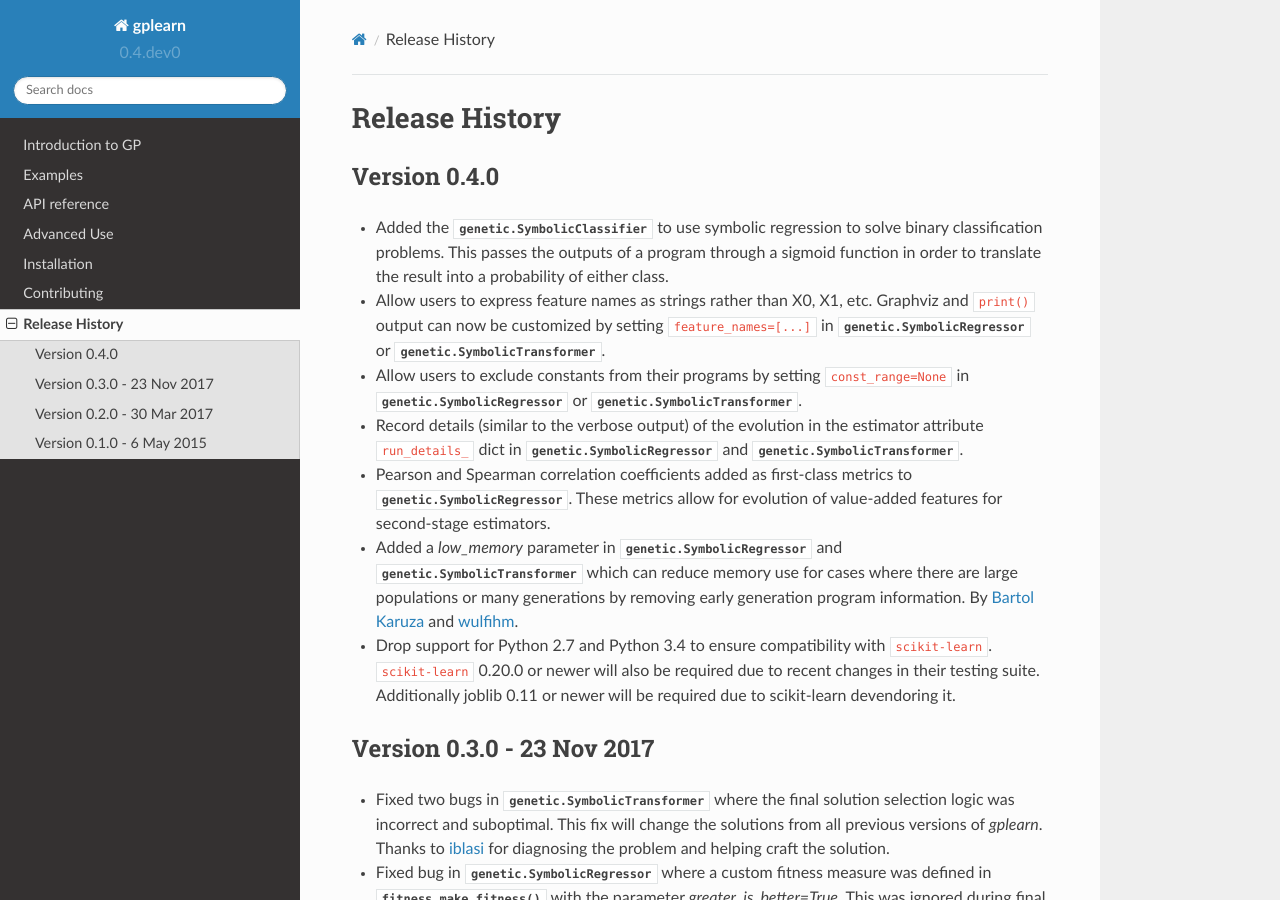
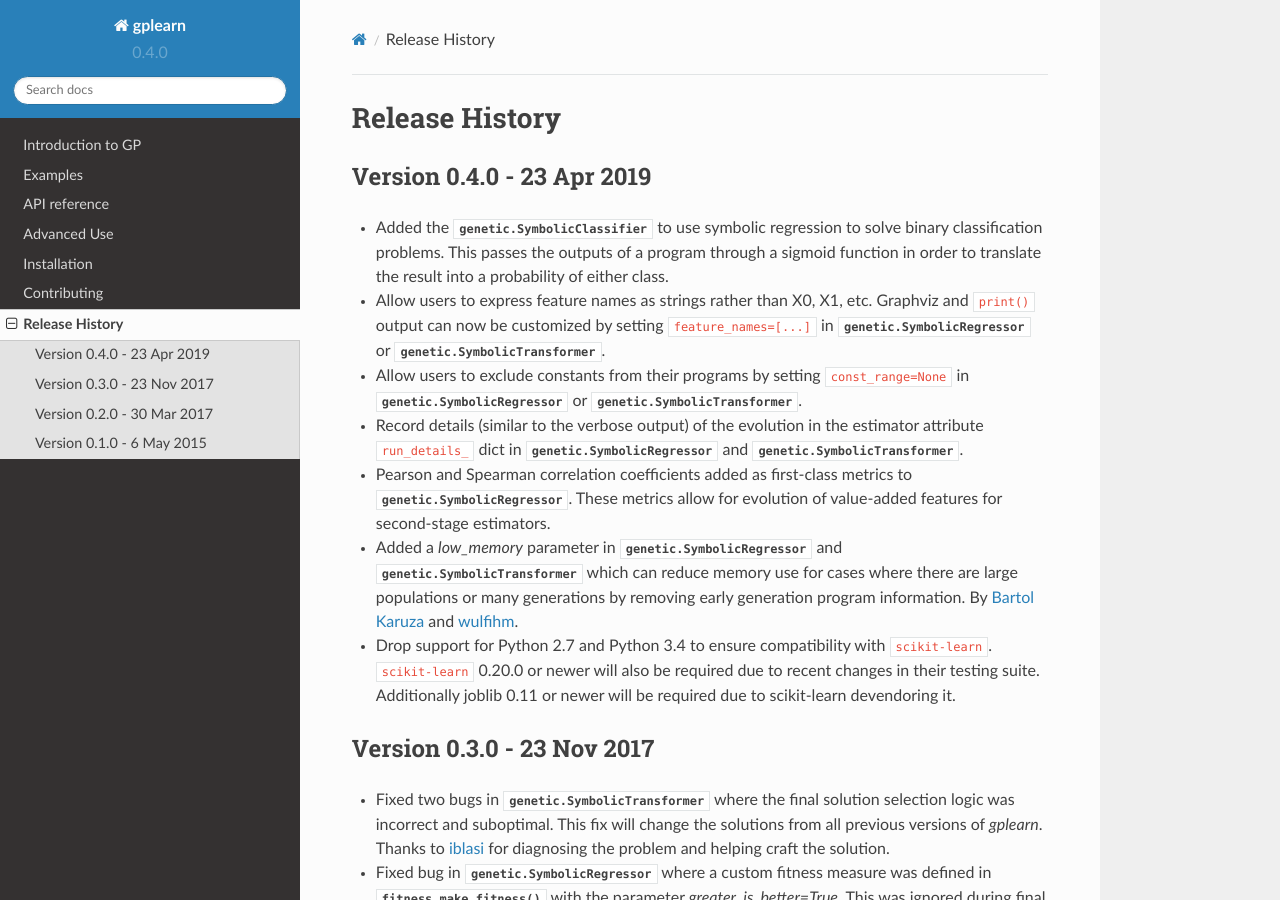
Before and after one commit to trevorstephens/gplearn, a Sphinx documentation site: the page built from doc/changelog.rst, in a window 1280 px wide and 900 px high. Built offline with Sphinx 7.4.7 and the Read the Docs theme 2.0.0, drawn with Linux system fonts in a browser that asks for light colours.

Commit message:
release 0.4.0

```diff
--- a/doc/changelog.rst
+++ b/doc/changelog.rst
@@ -4,8 +4,8 @@
 Release History
 ===============
 
-Version 0.4.0
--------------
+Version 0.4.0 - 23 Apr 2019
+---------------------------
 
 - Added the :class:`genetic.SymbolicClassifier` to use symbolic regression to
   solve binary classification problems. This passes the outputs of a program
--- a/gplearn/__init__.py
+++ b/gplearn/__init__.py
@@ -3,6 +3,6 @@
 ``gplearn`` is a set of algorithms for learning genetic programming models.
 
 """
-__version__ = '0.4.dev0'
+__version__ = '0.4.0'
 
 __all__ = ['genetic', 'functions', 'fitness']
```
